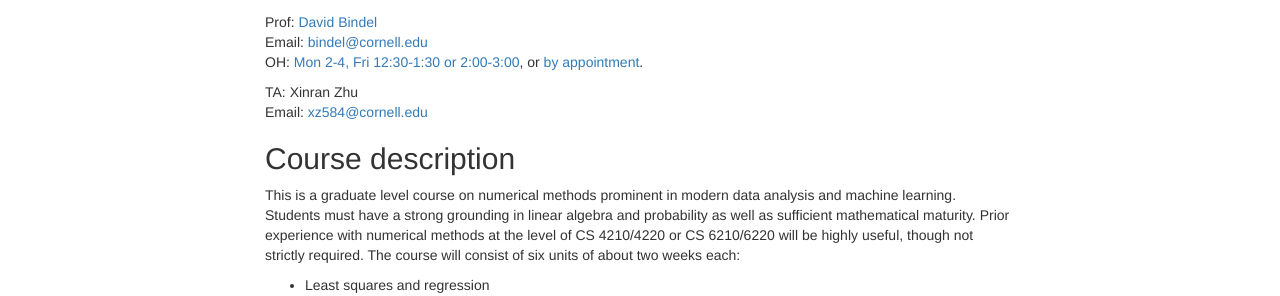
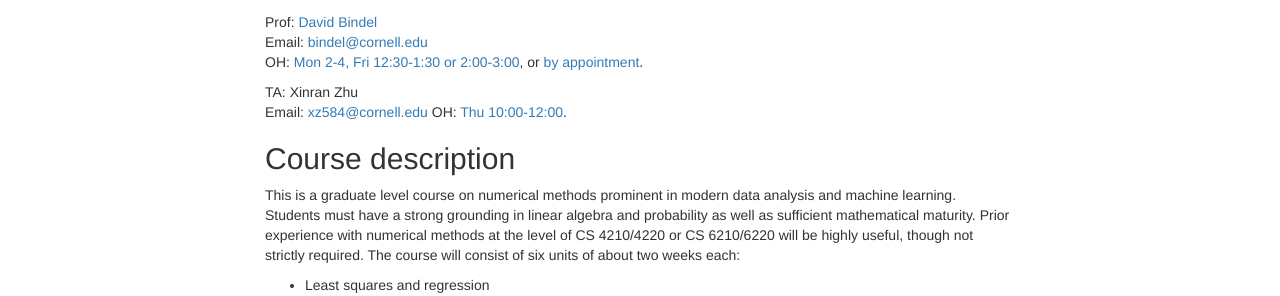
Before and after one commit to dbindel/cs6241-s21, a Jekyll site: the page built from web/syllabus.md, in a window 1280 px wide and 900 px high. Shown: the part 291-587 px from the top of the window. Built offline with Jekyll 4.4.1, drawn with Linux system fonts in a browser that asks for light colours; nearby versions of some CDN libraries.

Commit message:
update xinran office hours

```diff
--- a/web/syllabus.md
+++ b/web/syllabus.md
@@ -15,6 +15,7 @@ OH: [Mon 2-4, Fri 12:30-1:30 or 2:00-3:00](https://www.cs.cornell.edu/~bindel/ne
 
 TA: Xinran Zhu
 Email: <xz584@cornell.edu>
+OH: [Thu 10:00-12:00](https://cornell.zoom.us/j/93657705855?pwd=OGQ1Vm9NT083R0lXWDZBNVlDZ1dwdz09).
 
 ## Course description
 
```
